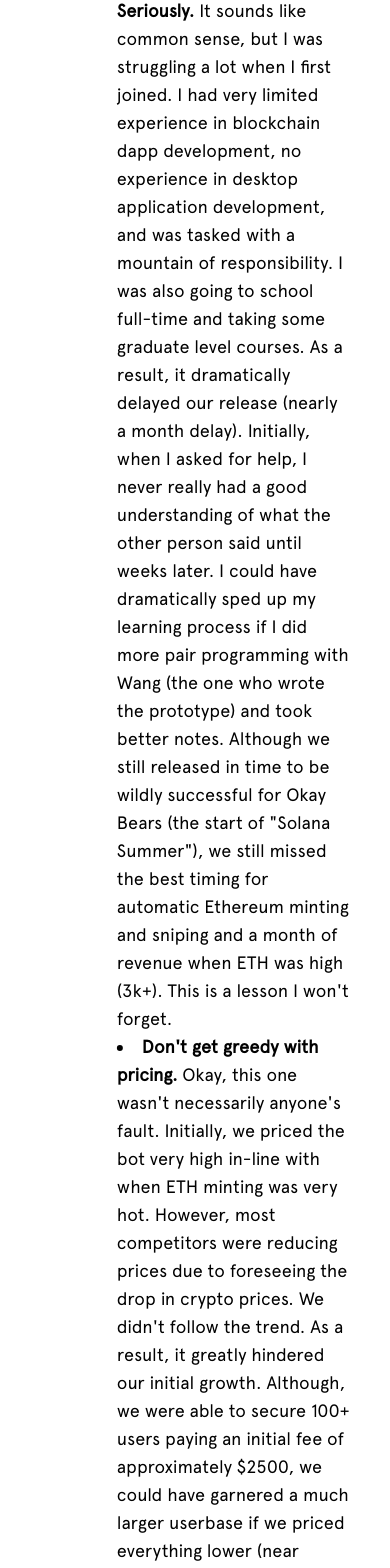
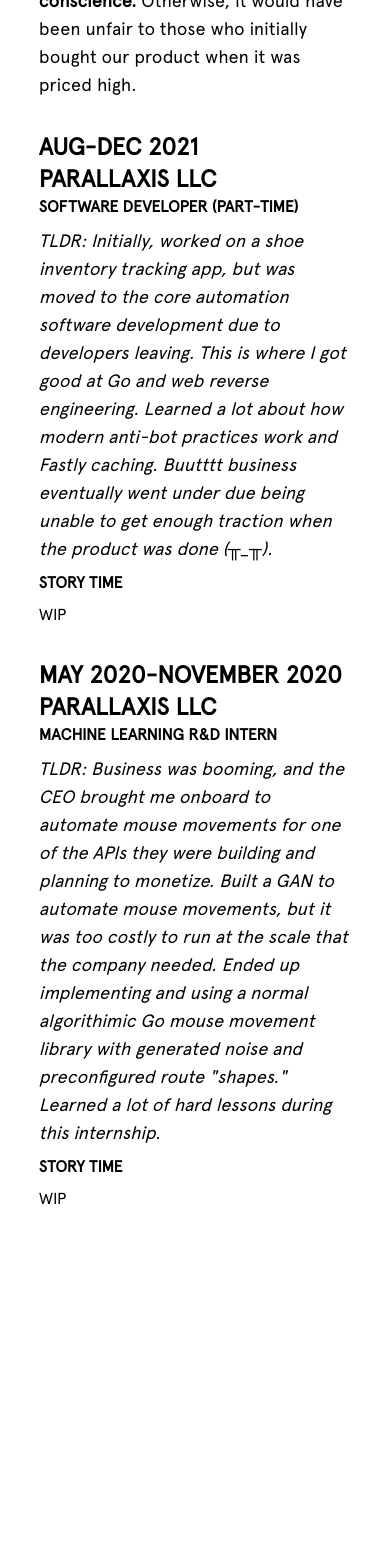
Before and after one commit to jchen42703/jchen42703.github.io, a React (Create React App) app in the folder v2/: page / in a window 390 px wide. Shown: the part 7460-9028 px from the top of the page. After the commit the page ends 8747 px from the top, so only its background shows below. Built offline with nearby package versions, Linux system fonts and the light colour scheme.

Commit message:
Made the work experience containers responsive by making them flex mobile first

```diff
--- a/v2/src/home/WorkExperience.tsx
+++ b/v2/src/home/WorkExperience.tsx
@@ -15,7 +15,6 @@ function WorkExperience() {
 				bold={true}
 				classes={"text-3xl"}
 			></UppercasedText>
-			<br />
 			<SlideIntoViewAnimation>
 				<NemesisExperience></NemesisExperience>
 			</SlideIntoViewAnimation>
--- a/v2/src/home/work/nemesis.tsx
+++ b/v2/src/home/work/nemesis.tsx
@@ -7,7 +7,7 @@ import nemesisBanner from "../../assets/nemesis.jpg";
  */
 function NemesisExperience() {
 	return (
-		<div id="nemesis" className="grid grid-cols-4 mt-8">
+		<div id="nemesis" className="work-content-container">
 			{/* Description with Timeline */}
 			{/* Timeline */}
 			<div className="col-span-1">
--- a/v2/src/home/work/parallaxis2020.tsx
+++ b/v2/src/home/work/parallaxis2020.tsx
@@ -5,7 +5,7 @@ import UppercasedText from "../../components/text/UppercasedText";
  */
 function Parallaxis2020Experience() {
 	return (
-		<div id="parallaxis-ml" className="grid grid-cols-4 mt-8">
+		<div id="parallaxis-ml" className="work-content-container">
 			{/* Description with Timeline */}
 			{/* Timeline */}
 			<div className="col-span-1">
--- a/v2/src/home/work/parallaxis2021.tsx
+++ b/v2/src/home/work/parallaxis2021.tsx
@@ -5,7 +5,7 @@ import UppercasedText from "../../components/text/UppercasedText";
  */
 function Parallaxis2021Experience() {
 	return (
-		<div id="parallaxis-swe" className="grid grid-cols-4 mt-8">
+		<div id="parallaxis-swe" className="work-content-container">
 			{/* Description with Timeline */}
 			{/* Timeline */}
 			<div className="col-span-1">
--- a/v2/src/styles/pages/_content.scss
+++ b/v2/src/styles/pages/_content.scss
@@ -10,6 +10,10 @@ $content-x-padding: 10vw;
 	padding: 0 $content-x-padding $content-bot-padding;
 }
 
+.work-content-container {
+	@apply mt-8 flex flex-col md:grid md:grid-cols-4;
+}
+
 ul {
 	list-style-position: inside;
 	list-style-type: disc;
```
